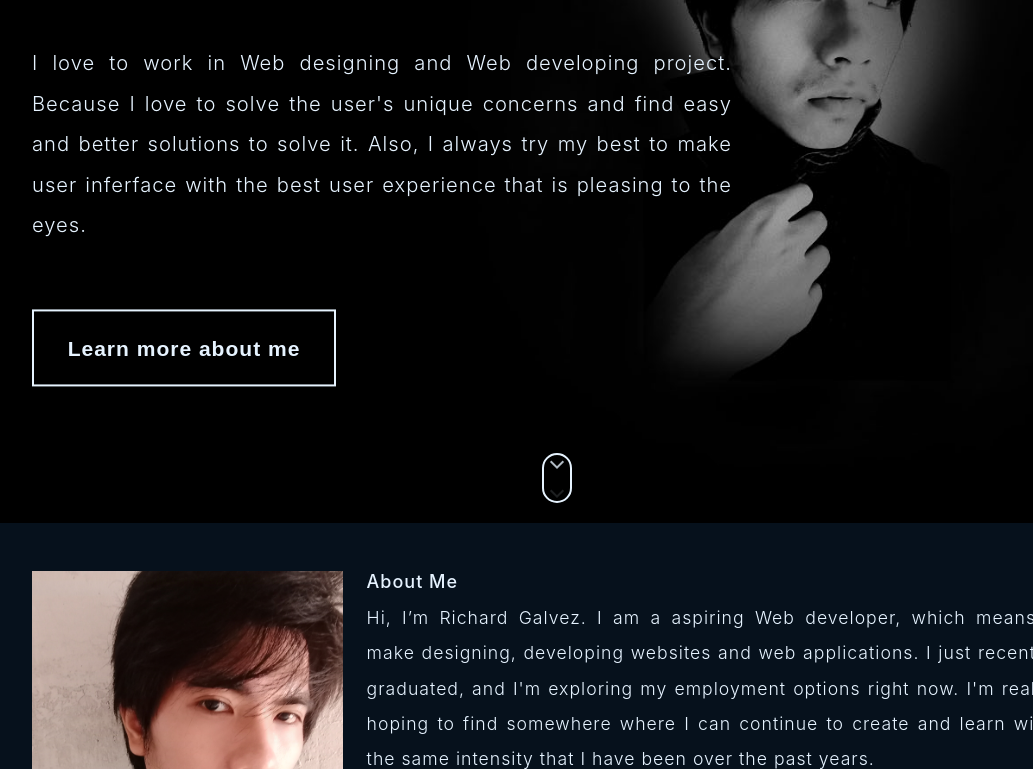
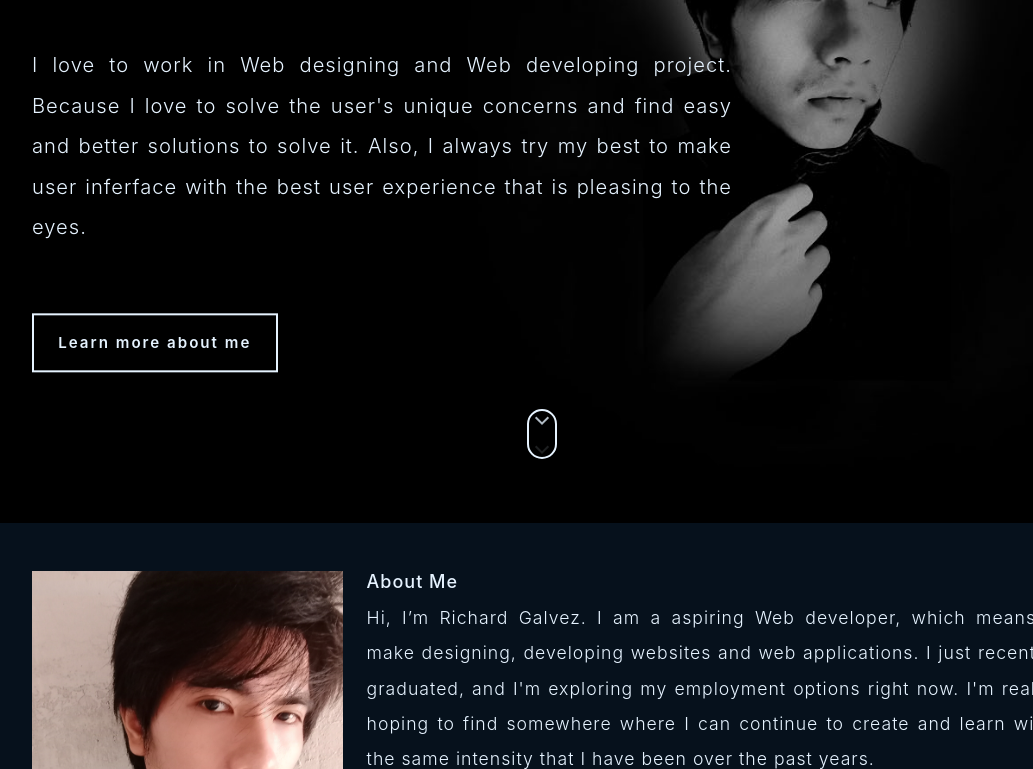
Before and after one commit to iamReiko/iamreiko.github.io, a plain HTML site: page rg-personal-website/index.html in a window 1280 px wide. Shown: the part 277-1046 px from the top of the page, without its empty margins (98-1131 px from the left). Drawn offline with nearby package versions, Linux system fonts and the light colour scheme.

Commit message:
Add files via upload

```diff
--- a/rg-personal-website/css/_about.scss
+++ b/rg-personal-website/css/_about.scss
@@ -47,8 +47,10 @@
 
             .right-row{
 
+
                 .row-download {
                     margin-top: 3.2em;
+
 
                     a {
                         font-size: 2.4ch;
--- a/rg-personal-website/css/_contact.scss
+++ b/rg-personal-website/css/_contact.scss
@@ -4,7 +4,6 @@
     #contact {
         display: flex;
         flex-direction: column;
-
 
     }
 
--- a/rg-personal-website/css/_home.scss
+++ b/rg-personal-website/css/_home.scss
@@ -12,11 +12,11 @@ header {
 
     .nav-container {
         width: 100%;
-        height: 7vh;
+        height: 7%;
         position: fixed;
         top: 0;
         left: 0;
-        z-index: 1000;
+        z-index: 20;
 
         nav {
             position: absolute;
@@ -24,10 +24,10 @@ header {
             transform: translateX(-50%);
             width: 90%;
             max-width: 1020px;
+            height: 7%;
             display: flex;
             justify-content: space-between;
             background-color: transparent;
-
 
 
             #a-logo {
@@ -71,7 +71,6 @@ header {
 
                     border: 0.5px solid var(--clr-accent);
                 }
-
 
             }
 
@@ -144,7 +143,6 @@ header {
                     letter-spacing:5px;
                     font-size: 3.2ch;
                     text-decoration:none;
-
 
 
                     &:hover,
@@ -293,6 +291,7 @@ header {
 
         p {
             margin-top: 2.4em;
+            margin-bottom: 4em;
             color: var(--clr-secondary);
         }
 
@@ -303,20 +302,23 @@ header {
             line-height: 2;
         }
 
-        button {
-            margin-top: 4.8em;
-            background: none;
-            border: none;
+        // button {
 
-            a {
-                font-size: 2ch;
+            // background: none;
+            // border: none;
+
+            #btn-about {
+                // margin-top: 6em;
+                font-size: 2.4ch;
                 color: var(--clr-secondary);
                 padding: 1.2em 1.6em;
                 font-weight: 600;
-                letter-spacing: 1px;
+                letter-spacing: 2px;
+                line-height: 2;
                 text-decoration: none;
                 border: 2px solid var(--clr-secondary);
                 cursor: pointer;
+
 
                 &:hover,
                 &:focus {
@@ -327,7 +329,7 @@ header {
 
 
 
-        }
+        // }
 
     } //banner-ends
 
@@ -342,7 +344,8 @@ header {
         border: 2px solid var(--clr-secondary);
         position: absolute;
         left: 50%;
-        bottom: 20px;
+        bottom: 8%;
+        transform: translateX(-50%);
         border-radius: 50px;
         cursor: pointer;
       }
--- a/rg-personal-website/index.html
+++ b/rg-personal-website/index.html
@@ -15,12 +15,6 @@
             <div class="nav-container">
                 <nav class="row">
                     <h1 id="logo"> <a id="a-logo" href="index.html">RG</a></h1>
-
-                    <!-- <div id="menuicon">
-                        <span></span>
-                        <span></span>
-                        <span></span>
-                    </div> -->
 
                     <ul id="menu" class="nav_menu">
                         <li>
@@ -77,16 +71,14 @@
 
                         <p>I love to work in Web designing and Web developing project. Because I love to solve the user's unique concerns and find easy and better solutions to solve it. Also, I always try my best to make user inferface with the best user experience that is pleasing to the eyes.</p>
 
-                        <button class="section-button">
-                            <a href="learn-more.html">Learn more about me</a>
-                        </button>
+                        <!-- <button class="section-button">  -->
+                        <a id="btn-about" href="learn-more.html" role="button" >Learn more about me</a>
+                        <!-- </button> -->
 
                 </div>
             </div>
 
-            <a href="#about">
-                <div class="scroll-down"></div>
-            </a>
+            <a class="scroll-down" href="#about" role="button" ></a>
 
         </section>
     </header>
```
Also changed, not shown: rg-personal-website/css/style.css, 1 other file. Lines whose indentation alone changed are shown as unchanged.
